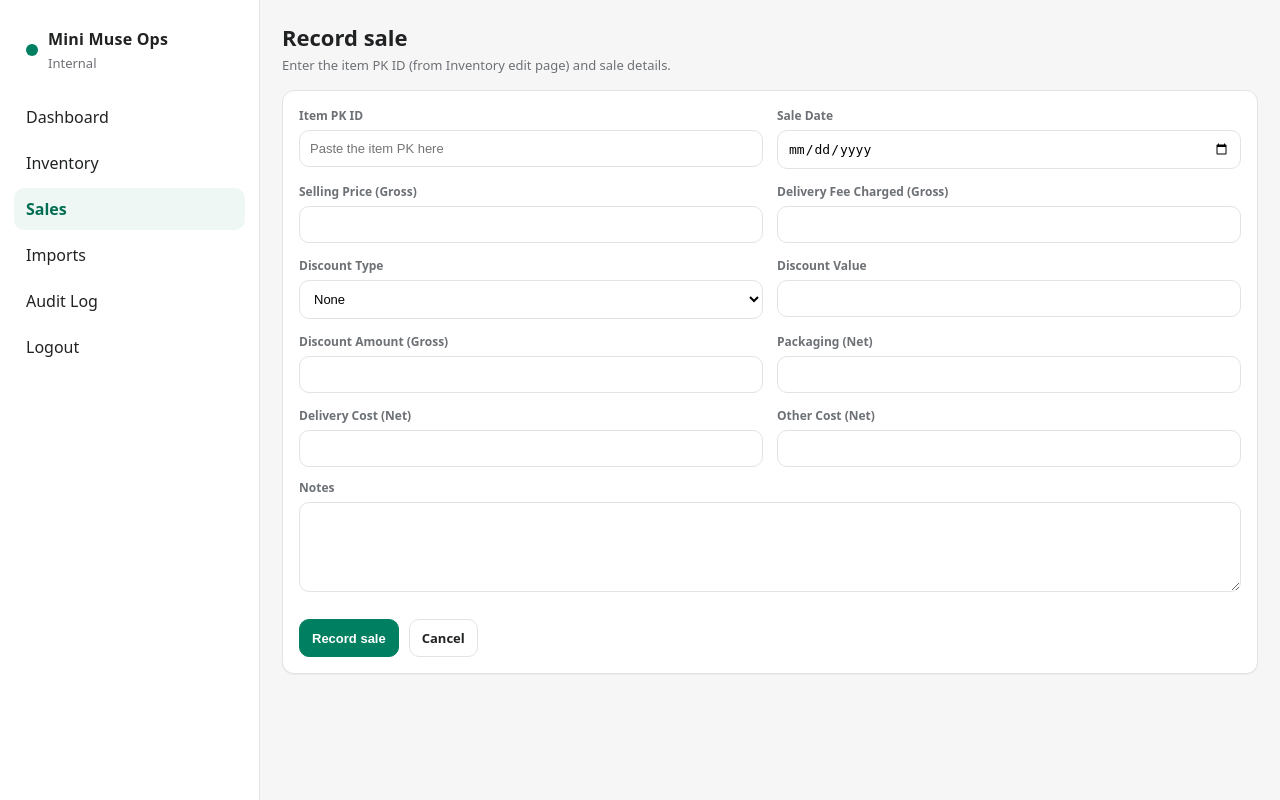
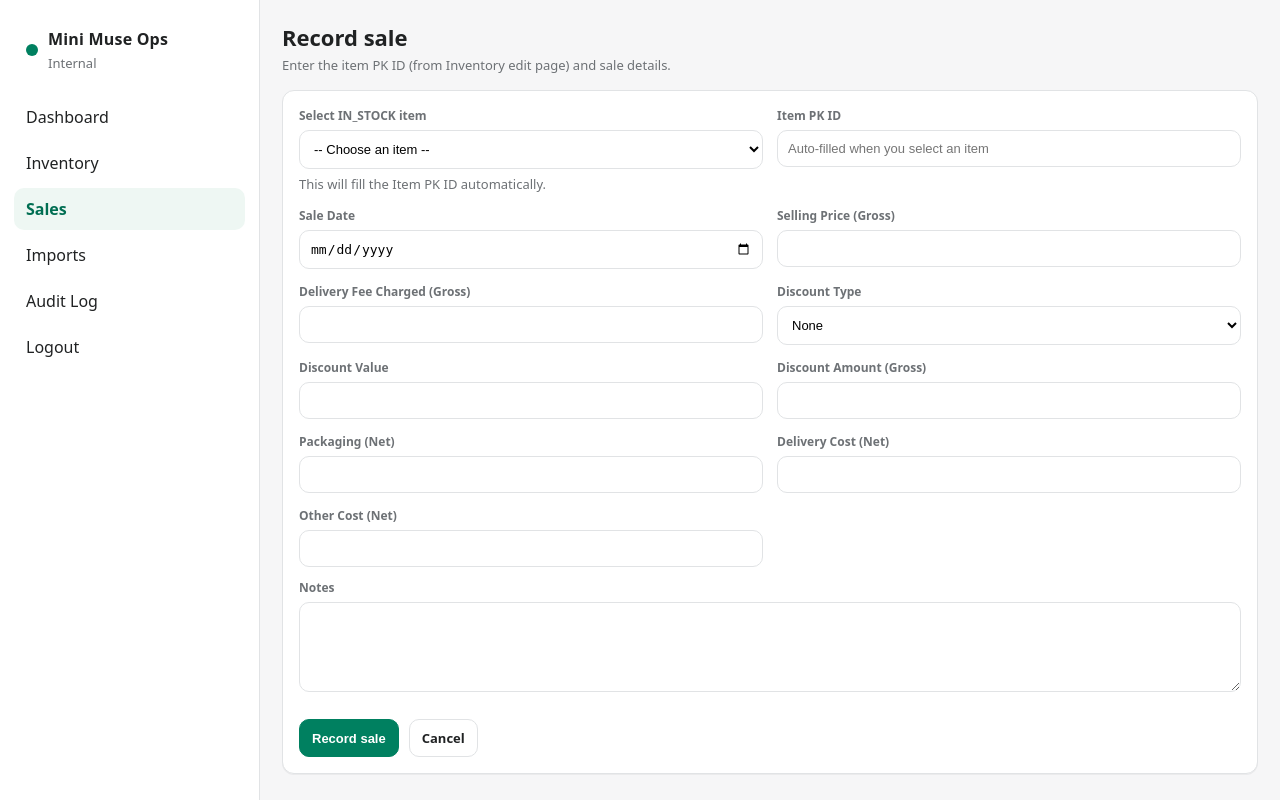
Before and after one commit to schaak722/mini-muse, a Flask app: page /sales/new in a window 1280 px wide. Run offline with Flask 3, Linux system fonts and the light colour scheme; the visitor is signed in with stand-in values (Sample User, id 1); data that the repository does not hold is empty; parts of the project's set-up code (start-up, migrations or seed data) failed here and were passed over.

Commit message:
Update new.html

```diff
--- a/app/templates/sales/new.html
+++ b/app/templates/sales/new.html
@@ -13,7 +13,35 @@
       {{ form.hidden_tag() }}
 
       <div class="grid cols-2">
-        <div class="field"><label>Item PK ID</label>{{ form.item_pk_id(placeholder="Paste the item PK here") }}</div>
+        <div class="field">
+  <label>Select IN_STOCK item</label>
+  <select id="item_picker" class="field" style="width:100%; padding:10px 10px; border-radius:10px; border:1px solid var(--border);">
+    <option value="">-- Choose an item --</option>
+    {% for it in items %}
+      <option value="{{ it.pk_id }}">
+        {{ it.user_item_id }} | {{ it.sku }} | {{ it.item_description[:50] }}
+      </option>
+    {% endfor %}
+  </select>
+  <div class="sub" style="margin-top:6px;">This will fill the Item PK ID automatically.</div>
+</div>
+
+<div class="field">
+  <label>Item PK ID</label>
+  {{ form.item_pk_id(placeholder="Auto-filled when you select an item") }}
+</div>
+
+<script>
+  (function(){
+    const picker = document.getElementById("item_picker");
+    const input = document.querySelector("input[name='item_pk_id']");
+    if (!picker || !input) return;
+    picker.addEventListener("change", () => {
+      input.value = picker.value || "";
+    });
+  })();
+</script>
+
         <div class="field"><label>Sale Date</label>{{ form.sale_date() }}</div>
 
         <div class="field"><label>Selling Price (Gross)</label>{{ form.item_selling_price_gross() }}</div>
```
